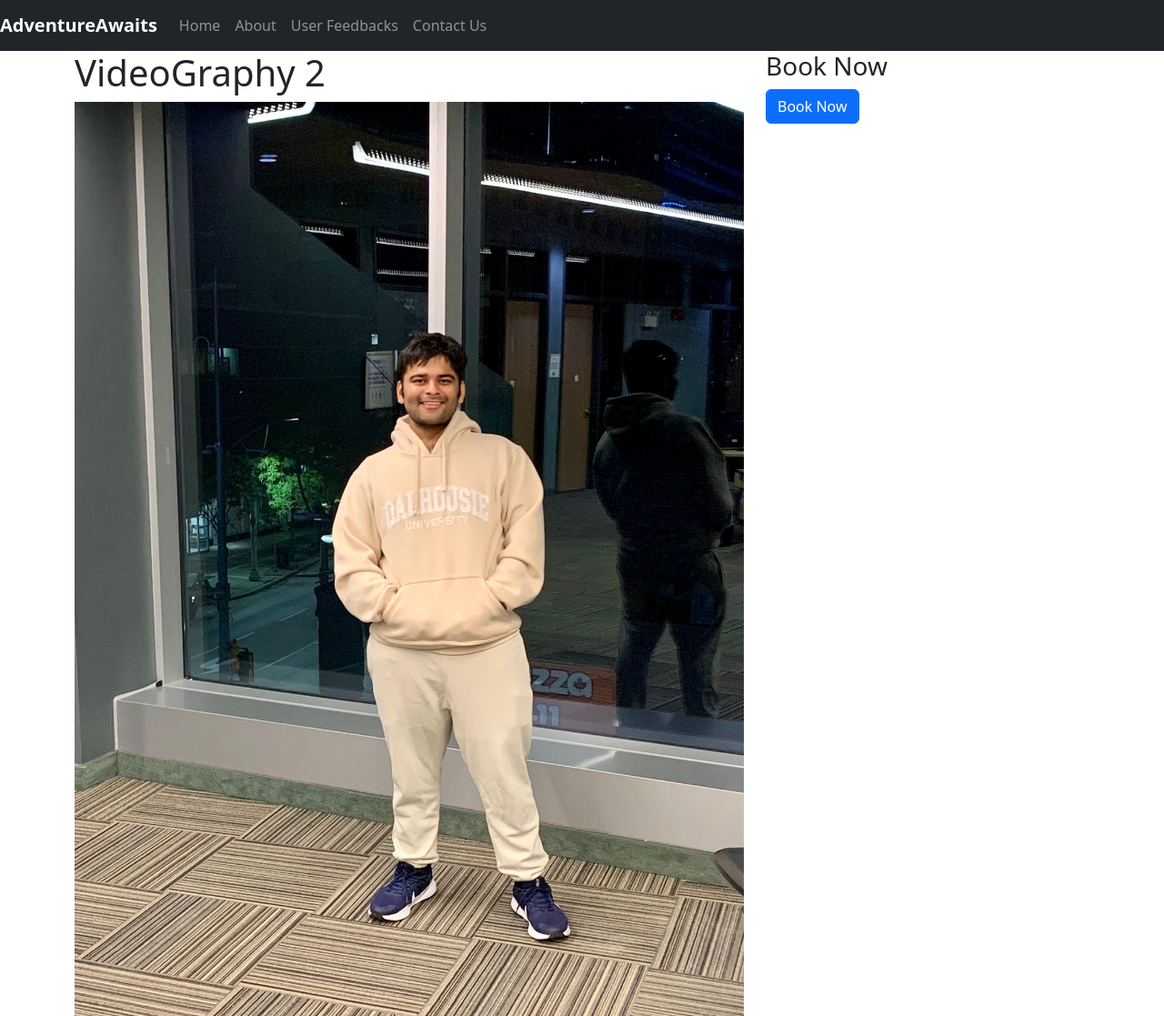
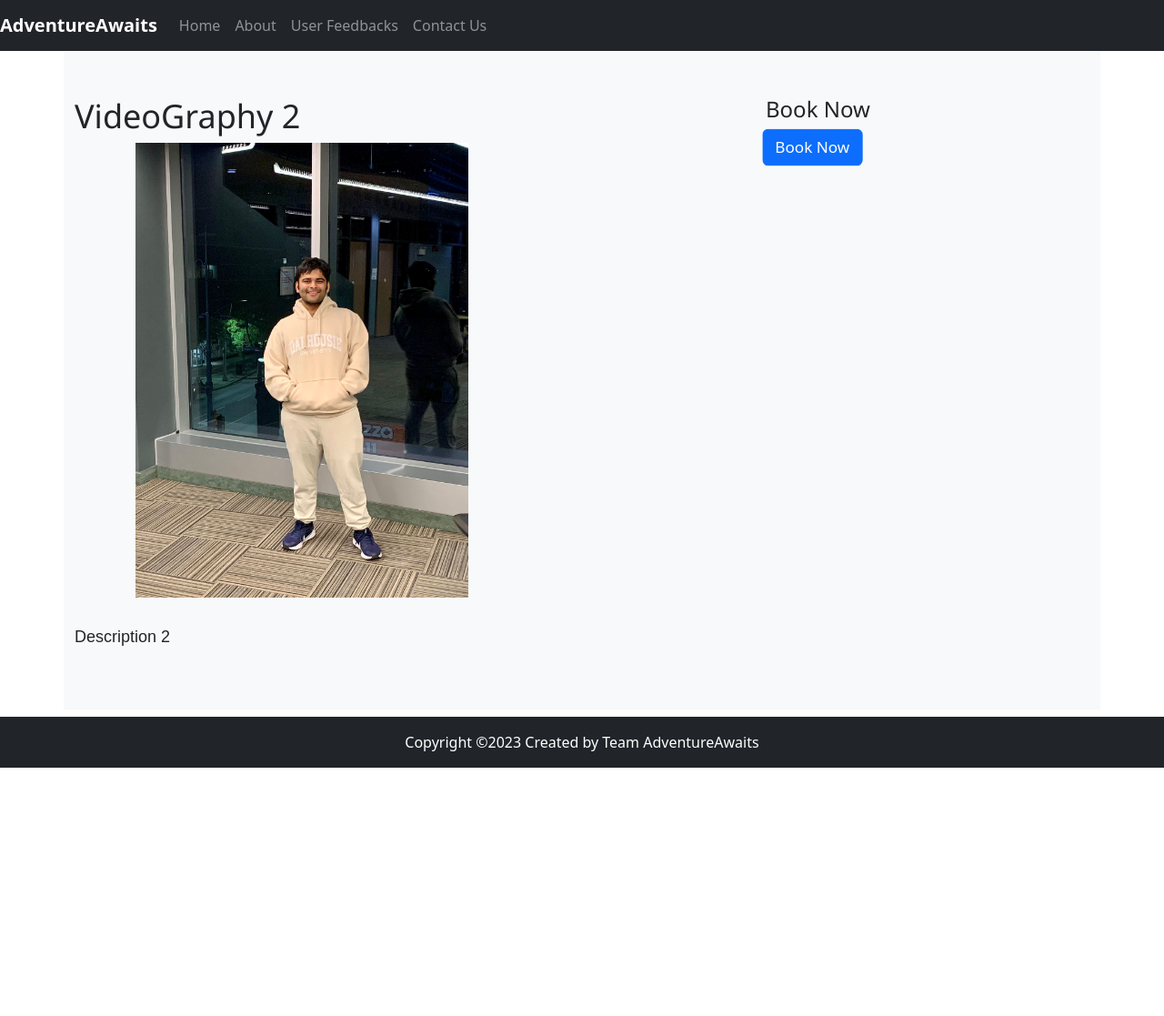
Before and after one commit to yashsomaiya/django-project, a Django app: page /service/17a0566b-6d4f-4cad-a14e-ecad76f00257/ in a window 1280 px wide. Shown: the top 1117 px of the page at 91% size. After the commit the page ends 844 px from the top, so only its background shows below. Run offline with Django 4.2, Linux system fonts and the light colour scheme; data comes from the database, SQL or seed files in the repository; both versions use the stored data as it was after the commit; some libraries are stand-ins or nearby versions.

Commit message:
Added jquery to home page for filter and minor ui change in details page

```diff
--- a/bookingApp/models.py
+++ b/bookingApp/models.py
@@ -17,7 +17,6 @@ class Customer(models.Model):
 
     def __str__(self):
         return self.name
-
 
 class Service(models.Model):
     SERVICE_TYPE_CHOICES = (
--- a/templates/base.html
+++ b/templates/base.html
@@ -14,9 +14,19 @@
     <link rel="stylesheet" href="/static/css/bootstrap.min.css" type="text/css">
     <link rel="stylesheet" href="/static/css/style.css" type="text/css">
     <link rel="stylesheet" href="https://cdnjs.cloudflare.com/ajax/libs/font-awesome/6.0.0/css/all.min.css" type="text/css">
+    <script src="https://code.jquery.com/jquery-3.6.0.min.js"></script>
+<link rel="stylesheet" href="https://cdnjs.cloudflare.com/ajax/libs/animate.css/4.1.1/animate.min.css"/>
+<script src="https://cdnjs.cloudflare.com/ajax/libs/wow/1.1.2/wow.min.js"></script>
+<script>
+  new WOW().init();
+</script>
+
 
 </head>
 <body>
+<style>
+
+</style>
 <nav class="navbar navbar-expand-lg navbar-dark bg-dark">
     <a class="navbar-brand" href="{% url 'index' %}"><b>AdventureAwaits</b></a>
     <button class="navbar-toggler" type="button" data-toggle="collapse" data-target="#navbarSupportedContent"
@@ -109,6 +119,14 @@
 {% endblock content %}
 
 <!-- footer -->
+
+
+
+<script src="https://cdnjs.cloudflare.com/ajax/libs/jquery/3.6.0/jquery.min.js"></script>
+<script src="https://cdnjs.cloudflare.com/ajax/libs/popper.js/2.9.3/umd/popper.min.js"></script>
+<script src="https://cdnjs.cloudflare.com/ajax/libs/twitter-bootstrap/4.6.0/js/bootstrap.min.js"></script>
+
+</body>
 <footer class="bg-light text-center text-lg-start mt-2">
     <!-- Copyright -->
     <div class="text-center p-3 bg-dark" style="color:white;">
@@ -117,11 +135,4 @@
     </div>
     <!-- Copyright -->
 </footer>
-
-
-<script src="https://cdnjs.cloudflare.com/ajax/libs/jquery/3.6.0/jquery.min.js"></script>
-<script src="https://cdnjs.cloudflare.com/ajax/libs/popper.js/2.9.3/umd/popper.min.js"></script>
-<script src="https://cdnjs.cloudflare.com/ajax/libs/twitter-bootstrap/4.6.0/js/bootstrap.min.js"></script>
-
-</body>
 </html>
--- a/templates/service_detail.html
+++ b/templates/service_detail.html
@@ -1,21 +1,68 @@
 {% extends 'base.html' %}
 
 {% block content %}
-    <div class="container">
+    <div class="container bg-light" style="padding-top: 50px; padding-bottom: 50px;">
         <div class="row">
             <div class="col-md-8">
-                <h1>{{ service.title }}</h1>
-                <img src="{{ service.image.url }}" class="img-fluid">
-                <p>{{ service.desc }}</p>
+                <h1 style="font-family: 'Segoe UI', Tahoma, Geneva, Verdana, sans-serif; font-size: 36px;">{{ service.title }}</h1>
+                {% if service.image.width > service.image.height %}
+                    <div class="row">
+                        <div class="col-md-8">
+                            <img src="{{ service.image.url }}" class="img-fluid w-100" style="animation: zoom-in 1s ease-in-out;">
+                        </div>
+                    </div>
+                {% else %}
+                    <div class="img-container" style="animation: zoom-in 1s ease-in-out;">
+                        <img src="{{ service.image.url }}" class="img-fluid">
+                    </div>
+                {% endif %}
+                <p style="font-family: Arial, Helvetica, sans-serif; font-size: 18px; line-height: 1.5; margin-top: 30px;">{{ service.desc }}</p>
             </div>
             <div class="col-md-4">
-                <h3>Book Now</h3>
+                <h3 style="font-family: 'Segoe UI', Tahoma, Geneva, Verdana, sans-serif; font-size: 24px; margin-top: 0px;">Book Now</h3>
                 <form method="POST" action="{% url 'book_service' service.id %}">
                     {% csrf_token %}
                     {{ booking_form.as_p }}
-                    <button type="submit" class="btn btn-primary">Book Now</button>
+                    <button type="submit" class="btn btn-primary" style="animation: pulse 1s infinite;">Book Now</button>
                 </form>
             </div>
         </div>
     </div>
+
+    <style>
+        .img-container {
+            width:  500px;
+            height: 500px;
+            overflow: hidden;
+            display: flex;
+            align-items: center;
+            justify-content: center;
+        }
+        .img-container img {
+            height: auto;
+            max-width: 100%;
+            max-height: 100%;
+            display: block;
+            margin: auto;
+        }
+        @keyframes zoom-in {
+            from {
+                transform: scale(0);
+            }
+            to {
+                transform: scale(1);
+            }
+        }
+        @keyframes pulse {
+            0% {
+                transform: scale(1);
+            }
+            50% {
+                transform: scale(1.1);
+            }
+            100% {
+                transform: scale(1);
+            }
+        }
+    </style>
 {% endblock %}
```
Also changed, not shown: templates/index.html (+82 -0 lines), db.sqlite3, media/service_images/84d1cdb2-6a8b-41b3-baea-ab734d7fcbfc.jpg (added), media/service_images/DALLE_2023-01-18_23.13.30_-_A_logo_for_company_called_brogrammers.png (added).
